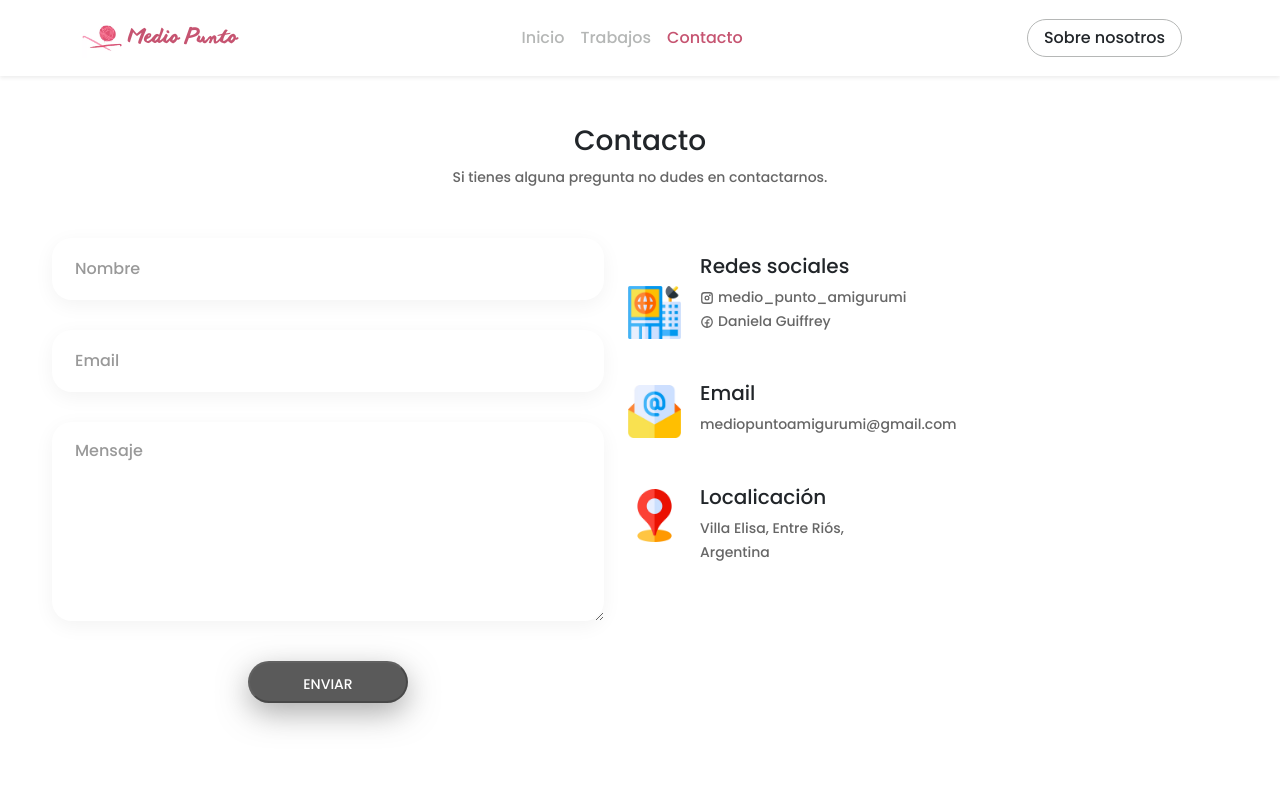
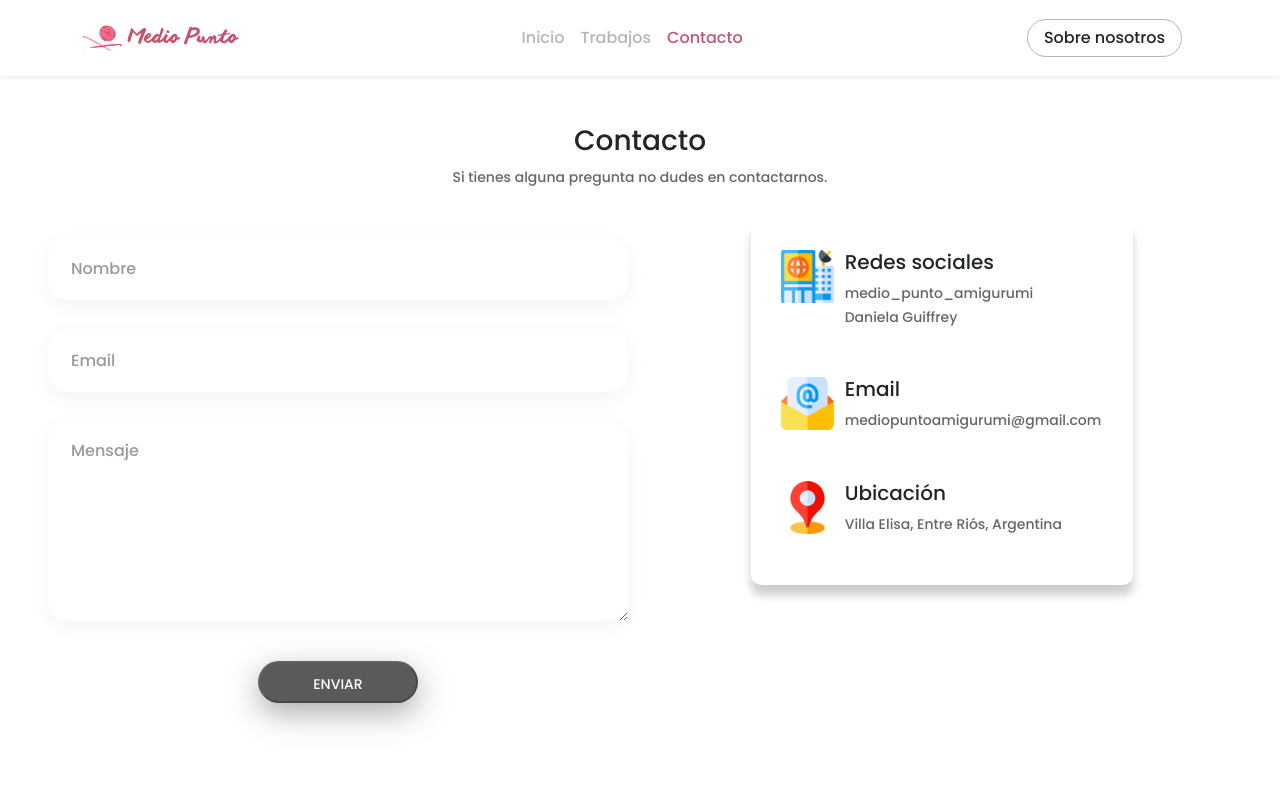
Before and after one commit to franasemb/Medio-punto, an Angular app: page /contacto in a window 1280 px wide. Shown: the top 800 px of the page. Built offline with nearby package versions, Linux system fonts and the light colour scheme.

Commit message:
web terminada

```diff
--- a/package.json
+++ b/package.json
@@ -10,8 +10,7 @@
   },
   "private": true,
   "dependencies": {
-    "@angular/animations": "^15.2.1",
-    "@angular/cdk": "^14.2.7",
+    "@angular/cdk": "^15.2.4",
     "@angular/common": "^15.2.1",
     "@angular/compiler": "^15.2.1",
     "@angular/core": "^15.2.1",
--- a/src/app/components/jumbotron/jumbotron.component.html
+++ b/src/app/components/jumbotron/jumbotron.component.html
@@ -1,4 +1,4 @@
-<section class="mx-5" id="inicio">
+<section class="mx-5" id="inicio" #inicio>
   <div class="container">
     <div class="row">
       <div class="col text-jumbo">
--- a/src/app/components/layout/navbar/navbar.component.html
+++ b/src/app/components/layout/navbar/navbar.component.html
@@ -71,11 +71,11 @@
       <ul class="navbar-nav mb-2 mb-lg-0 mx-auto">
         <li class="nav-item" *ngFor="let item of navbar">
           <a
+            type="button"
             class="nav-link text"
             [routerLinkActiveOptions]="{ exact: true }"
             routerLinkActive="active"
             [routerLink]="item.link"
-            [fragment]="item.fragment"
             >{{ item.name }}</a
           >
         </li>
--- a/src/app/components/layout/navbar/navbar.component.ts
+++ b/src/app/components/layout/navbar/navbar.component.ts
@@ -7,8 +7,8 @@ import { Component } from '@angular/core';
 })
 export class NavbarComponent {
   navbar = [
-    { name: 'Inicio', link: '', fragment: 'inicio' },
-    { name: 'Trabajos', link: '/trabajos', fragment: 'trabajos' },
-    { name: 'Contacto', link: '/contacto', fragment: 'contact' },
+    { name: 'Inicio', link: '/' },
+    { name: 'Trabajos', link: '/trabajos' },
+    { name: 'Contacto', link: '/contacto' },
   ];
 }
--- a/src/app/modules/contacto/contacto.module.ts
+++ b/src/app/modules/contacto/contacto.module.ts
@@ -1,7 +1,7 @@
 import { NgModule } from '@angular/core';
 import { CommonModule } from '@angular/common';
 import { ReactiveFormsModule, FormsModule } from '@angular/forms';
-
+import { NgOptimizedImage } from '@angular/common';
 import { ContactoRoutingModule } from './contacto-routing.module';
 import { ContactoComponent } from 'src/app/pages/contacto/contacto.component';
 
@@ -12,6 +12,7 @@ import { ContactoComponent } from 'src/app/pages/contacto/contacto.component';
     ReactiveFormsModule,
     FormsModule,
     ContactoRoutingModule,
+    NgOptimizedImage,
   ],
 })
 export class ContactoModule {}
--- a/src/app/pages/contacto/contacto.component.css
+++ b/src/app/pages/contacto/contacto.component.css
@@ -2,12 +2,6 @@ img {
   max-width: 53px;
   float: left;
 }
-
-.course {
-  width: 600px;
-  height: 400px;
-}
-
 a {
   font-size: 14px;
   line-height: 1.7;
@@ -68,9 +62,7 @@ input:-webkit-autofill:hover,
 input:-webkit-autofill:focus {
   -webkit-box-shadow: 0 0 0px 1000px #ffffff inset !important;
 }
-.container {
-  max-width: 1200px;
-}
+
 .container-contact100 {
   width: 100%;
   min-height: 100vh;
@@ -283,3 +275,37 @@ textarea.input100 {
   line-height: 1.5;
   text-align: center;
 }
+.courses-container {
+  display: flex;
+  justify-content: center;
+}
+.course {
+  background-color: #fff;
+  border-radius: 10px;
+  box-shadow: 0 10px 10px rgba(0, 0, 0, 0.2);
+  margin: 30px;
+  max-width: 800px;
+  height: 100%;
+  padding-top: 30px;
+}
+
+.course h6 {
+  opacity: 0.6;
+  margin: 0;
+  letter-spacing: 1px;
+  text-transform: uppercase;
+}
+
+.course h2 {
+  letter-spacing: 1px;
+  margin: 10px 0;
+}
+
+.course-info {
+  padding-left: 30px;
+}
+
+.course-content {
+  margin-left: 4rem;
+  margin-right: 2rem;
+}
--- a/src/app/pages/contacto/contacto.component.html
+++ b/src/app/pages/contacto/contacto.component.html
@@ -1,4 +1,4 @@
-<section class="container" id="contact" #contact>
+<section class="container" class="mx-5">
   <div class="row">
     <div class="text-center">
       <h3 class="text-dark mt-5">Contacto</h3>
@@ -109,116 +109,25 @@
       </form>
     </div>
 
-    <div class="col my-5">
-      <div
-        class="courses-container d-flex align-items-center justify-content-center"
-      >
+    <div class="col">
+      <div class="courses-container">
         <div class="course">
-          <div class="course-info">
-            <img
-              ngSrc="/assets/oficina.webp"
-              srcset="/assets/oficina.webp"
-              class="pt-4 mt-2"
-              alt="Redes sociales imagen"
-            />
-            <h5 class="ms-4 ps-5 text-dark mt-3">Redes sociales</h5>
+          <div class="course-info" *ngFor="let course of courses">
+            <div class="course-image">
+              <img
+                [ngSrc]="course.image"
+                width="53"
+                height="53"
+                class="img-fluid"
+                [alt]="course.alt"
+              />
+            </div>
 
-            <p class="ms-4 ps-5 mb-5">
-              <svg
-                xmlns="http://www.w3.org/2000/svg"
-                width="14"
-                height="14"
-                fill="#666666"
-                viewBox="0 0 256 256"
-                class="me-1"
-              >
-                <rect width="256" height="256" fill="none"></rect>
-                <circle
-                  cx="128"
-                  cy="128"
-                  r="34"
-                  fill="none"
-                  stroke="#666666"
-                  stroke-linecap="round"
-                  stroke-linejoin="round"
-                  stroke-width="24"
-                ></circle>
-                <rect
-                  x="32"
-                  y="32"
-                  width="192"
-                  height="192"
-                  rx="48"
-                  fill="none"
-                  stroke="#666666"
-                  stroke-linecap="round"
-                  stroke-linejoin="round"
-                  stroke-width="24"
-                ></rect>
-                <circle cx="180" cy="76" r="16"></circle></svg
-              >medio_punto_amigurumi
-              <br />
-              <svg
-                xmlns="http://www.w3.org/2000/svg"
-                width="14"
-                height="14"
-                fill="#666666"
-                viewBox="0 0 256 256"
-                class="me-1"
-              >
-                <rect width="256" height="256" fill="none"></rect>
-                <circle
-                  cx="128"
-                  cy="128"
-                  r="96"
-                  fill="none"
-                  stroke="#666666"
-                  stroke-linecap="round"
-                  stroke-linejoin="round"
-                  stroke-width="24"
-                ></circle>
-                <path
-                  d="M168,88H152a23.9,23.9,0,0,0-24,24V224"
-                  fill="none"
-                  stroke="#666666"
-                  stroke-linecap="round"
-                  stroke-linejoin="round"
-                  stroke-width="24"
-                ></path>
-                <line
-                  x1="96"
-                  y1="144"
-                  x2="160"
-                  y2="144"
-                  fill="none"
-                  stroke="#666666"
-                  stroke-linecap="round"
-                  stroke-linejoin="round"
-                  stroke-width="24"
-                ></line></svg
-              >Daniela Guiffrey
-            </p>
+            <div class="course-content">
+              <h5 class="text-dark">{{ course.h5 }}</h5>
 
-            <img
-              ngSrc="/assets/email.webp"
-              srcset="/assets/email.webp"
-              class="pt-1"
-              alt="email imagen"
-            />
-            <h5 class="ms-4 ps-5 text-dark mt-4">Email</h5>
-            <p class="ms-4 ps-5 mb-5">mediopuntoamigurumi@gmail.com</p>
-
-            <img
-              ngSrc="/assets/ubicacion.webp"
-              srcset="/assets/ubicacion.webp"
-              class="pt-1"
-              alt="ubicacion imagen"
-            />
-            <h5 class="ms-4 ps-5 text-dark mt-4">Localicación</h5>
-            <p class="ms-4 ps-5">
-              Villa Elisa, Entre Riós, <br />
-              Argentina
-            </p>
+              <p class="mb-5" [innerHTML]="course.p"></p>
+            </div>
           </div>
         </div>
       </div>
--- a/src/app/pages/contacto/contacto.component.ts
+++ b/src/app/pages/contacto/contacto.component.ts
@@ -11,7 +11,26 @@ import emailjs from '@emailjs/browser';
 })
 export class ContactoComponent {
   contactForm: FormGroup;
-
+  courses = [
+    {
+      image: '/assets/oficina.webp',
+      alt: 'Redes sociales imagen',
+      h5: 'Redes sociales',
+      p: "<svg xmlns='http://www.w3.org/2000/svg' width='14' height='14' fill='#666666' viewBox='0 0 256 256' class='me-1'><rect width='256' height='256' fill='none'></rect><circle cx='128' cy='128' r='34' fill='none' stroke='#666666' stroke-linecap='round' stroke-linejoin='round' stroke-width='24'></circle><rect x='32' y='32' width='192' height='192' rx='48' fill='none' stroke='#666666' stroke-linecap='round' stroke-linejoin='round' stroke-width='24'></rect><circle cx='180' cy='76' r='16'></circle></svg>medio_punto_amigurumi<br /><svg xmlns='http://www.w3.org/2000/svg' width='14' height='14' fill='#666666' viewBox='0 0 256 256' class='me-1'><rect width='256' height='256' fill='none'></rect><circle cx='128' cy='128' r='96' fill='none' stroke='#666666' stroke-linecap='round' stroke-linejoin='round' stroke-width='24'></circle><path d='M168,88H152a23.9,23.9,0,0,0-24,24V224' fill='none' stroke='#666666' stroke-linecap='round' stroke-linejoin='round' stroke-width='24'></path><line x1='96' y1='144' x2='160' y2='144' fill='none' stroke='#666666' stroke-linecap='round' stroke-linejoin='round' stroke-width='24'></line></svg>Daniela Guiffrey",
+    },
+    {
+      image: '/assets/email.webp',
+      alt: 'email imagen',
+      h5: 'Email',
+      p: 'mediopuntoamigurumi@gmail.com',
+    },
+    {
+      image: '/assets/ubicacion.webp',
+      alt: 'ubicación imagen',
+      h5: 'Ubicación',
+      p: 'Villa Elisa, Entre Riós, Argentina',
+    },
+  ];
   constructor() {
     this.contactForm = new FormGroup({
       name: new FormControl('', [Validators.required]),
```
Also changed, not shown: 2 other files (tests, documents, lock files or other folders).
